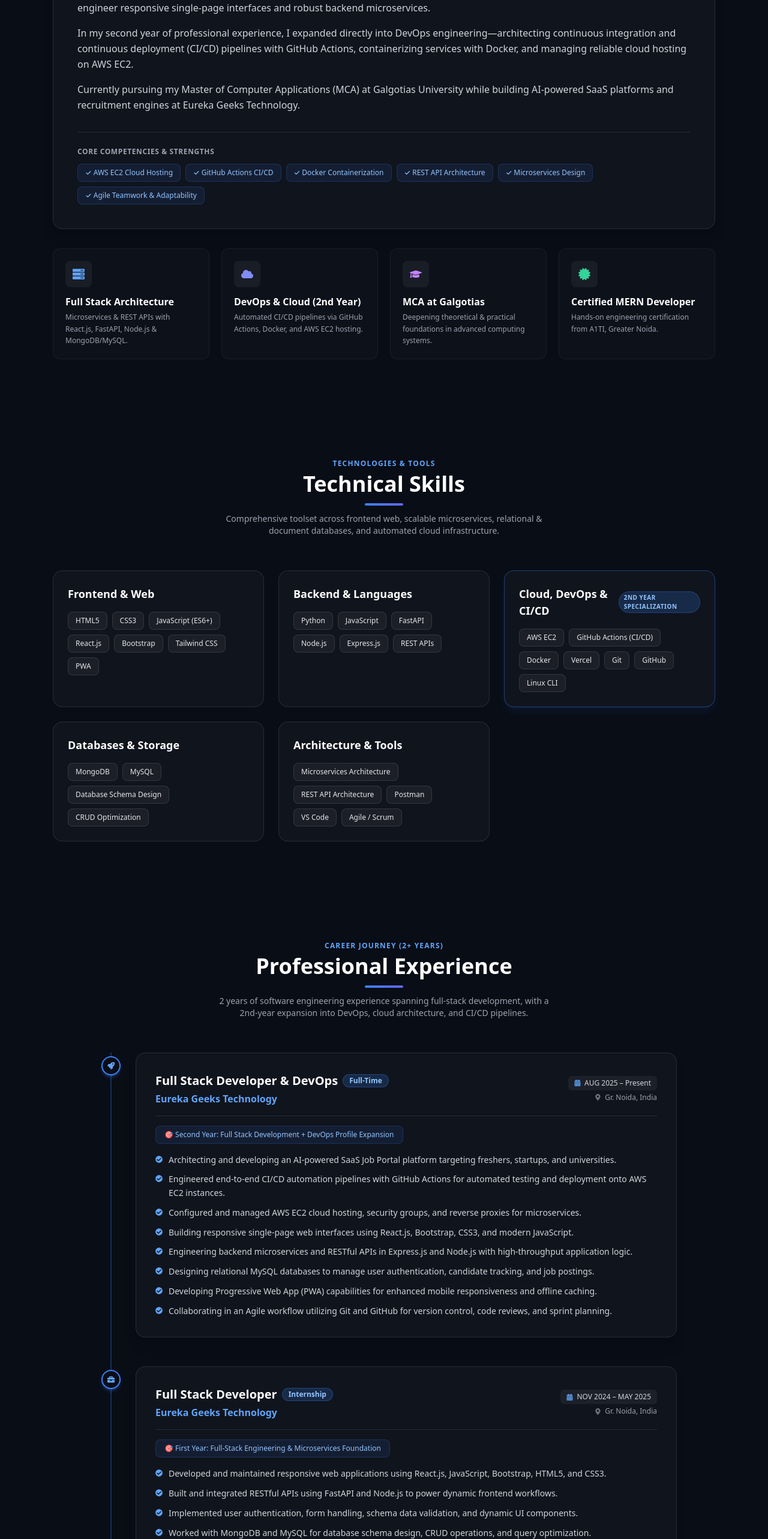
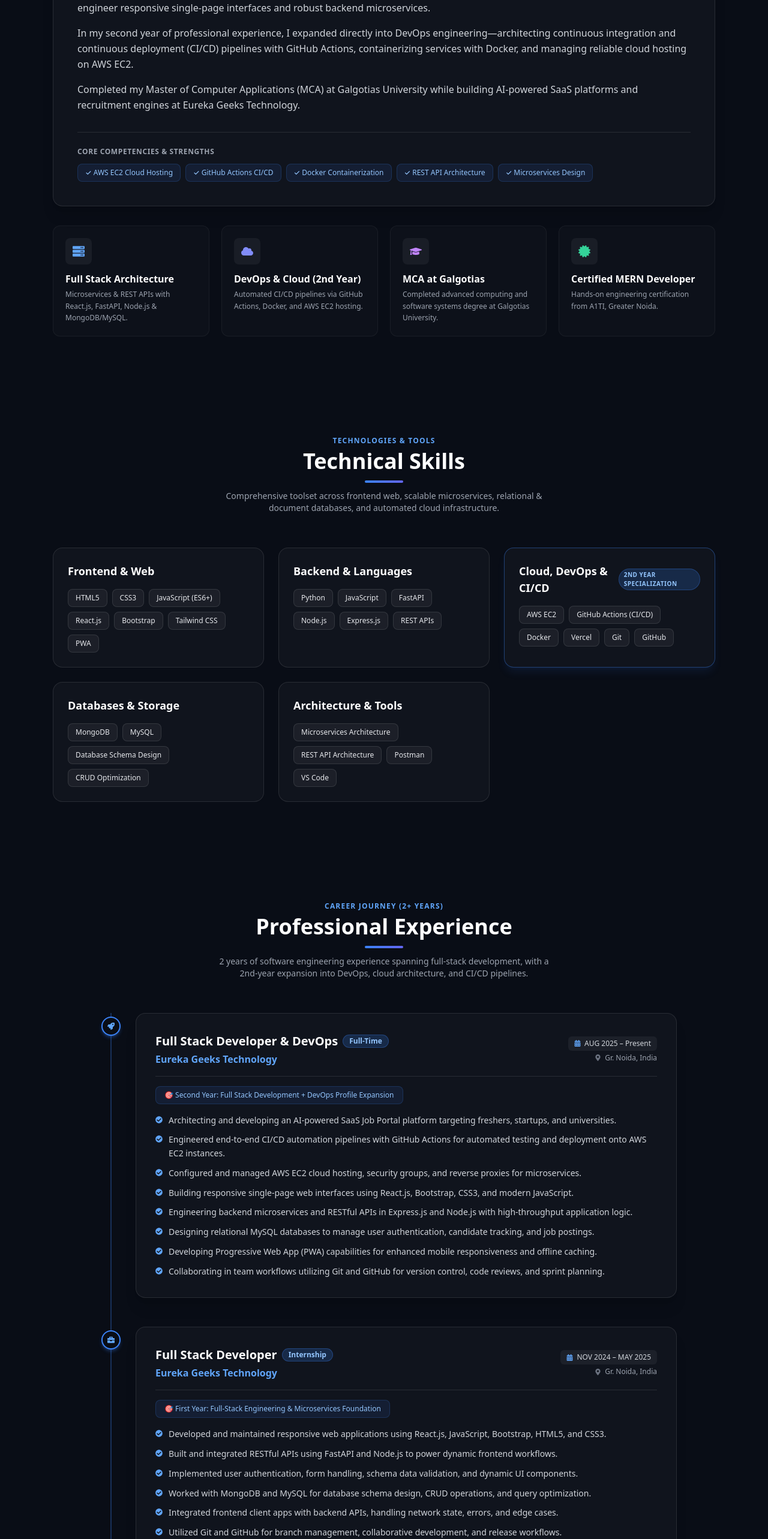
Before and after one commit to sujaldubey35/portfolio, a React (Vite) app: page / in a window 1280 px wide. Shown: the part 1160-3726 px from the top of the page at 60% size. Built offline with nearby package versions, Linux system fonts and the light colour scheme.

Commit message:
fix: update MCA to completed, remove Agile/Scrum & Linux CLI, add Creative Frenzy GoMedicos internship

```diff
--- a/src/data/portfolioData.js
+++ b/src/data/portfolioData.js
@@ -32,7 +32,7 @@ export const portfolioData = {
     paragraphs: [
       "With a strong foundation in full-stack web architecture using React.js, JavaScript (ES6+), FastAPI, Node.js, and MongoDB/MySQL, I engineer responsive single-page interfaces and robust backend microservices.",
       "In my second year of professional experience, I expanded directly into DevOps engineering—architecting continuous integration and continuous deployment (CI/CD) pipelines with GitHub Actions, containerizing services with Docker, and managing reliable cloud hosting on AWS EC2.",
-      "Currently pursuing my Master of Computer Applications (MCA) at Galgotias University while building AI-powered SaaS platforms and recruitment engines at Eureka Geeks Technology.",
+      "Completed my Master of Computer Applications (MCA) at Galgotias University while building AI-powered SaaS platforms and recruitment engines at Eureka Geeks Technology.",
     ],
   },
 
@@ -55,7 +55,6 @@ export const portfolioData = {
         "Vercel",
         "Git",
         "GitHub",
-        "Linux CLI",
       ],
     },
     {
@@ -69,7 +68,6 @@ export const portfolioData = {
         "REST API Architecture",
         "Postman",
         "VS Code",
-        "Agile / Scrum",
       ],
     },
   ],
@@ -90,7 +88,7 @@ export const portfolioData = {
         "Engineering backend microservices and RESTful APIs in Express.js and Node.js with high-throughput application logic.",
         "Designing relational MySQL databases to manage user authentication, candidate tracking, and job postings.",
         "Developing Progressive Web App (PWA) capabilities for enhanced mobile responsiveness and offline caching.",
-        "Collaborating in an Agile workflow utilizing Git and GitHub for version control, code reviews, and sprint planning.",
+        "Collaborating in team workflows utilizing Git and GitHub for version control, code reviews, and sprint planning.",
       ],
     },
     {
@@ -108,6 +106,19 @@ export const portfolioData = {
         "Integrated frontend client apps with backend APIs, handling network state, errors, and edge cases.",
         "Utilized Git and GitHub for branch management, collaborative development, and release workflows.",
         "Debugged application issues and enhanced existing modules to optimize overall performance and UX.",
+      ],
+    },
+    {
+      role: "Project Intern — GoMedicos",
+      company: "Creative Frenzy Private Limited",
+      location: "Noida, India",
+      period: "FEB 2023",
+      type: "Internship",
+      highlight: "Healthcare E-Commerce Taxonomy & Platform Category Architecture",
+      bullets: [
+        "Conducted data collection, analysis, and taxonomy structuring for category building on the GoMedicos healthcare platform.",
+        "Curated, standardized, and refined medical and healthcare product catalogs to enhance search filtering, categorization, and user navigation.",
+        "Demonstrated strong initiative, high-accuracy dataset validation, and timely project delivery exceeding organizational expectations.",
       ],
     },
   ],
@@ -163,8 +174,8 @@ export const portfolioData = {
       degree: "Master of Computer Applications (MCA)",
       institution: "Galgotias University",
       period: "2024 – 2026",
-      status: "Pursuing",
-      highlight: "Specializing in Cloud Computing, Software Architecture & Full Stack Systems",
+      status: "Completed",
+      highlight: "Specialized in Cloud Computing, Software Architecture & Full Stack Systems",
     },
     {
       degree: "Bachelor of Computer Applications (BCA)",
@@ -201,7 +212,6 @@ export const portfolioData = {
     "Docker Containerization",
     "REST API Architecture",
     "Microservices Design",
-    "Agile Teamwork & Adaptability",
   ],
 
   languages: [
--- a/src/sections/About.jsx
+++ b/src/sections/About.jsx
@@ -19,7 +19,7 @@ const About = () => {
     {
       icon: <FaGraduationCap className="text-purple-400 text-xl" />,
       title: "MCA at Galgotias",
-      desc: "Deepening theoretical & practical foundations in advanced computing systems.",
+      desc: "Completed advanced computing and software systems degree at Galgotias University.",
     },
     {
       icon: <FaCertificate className="text-emerald-400 text-xl" />,
```
